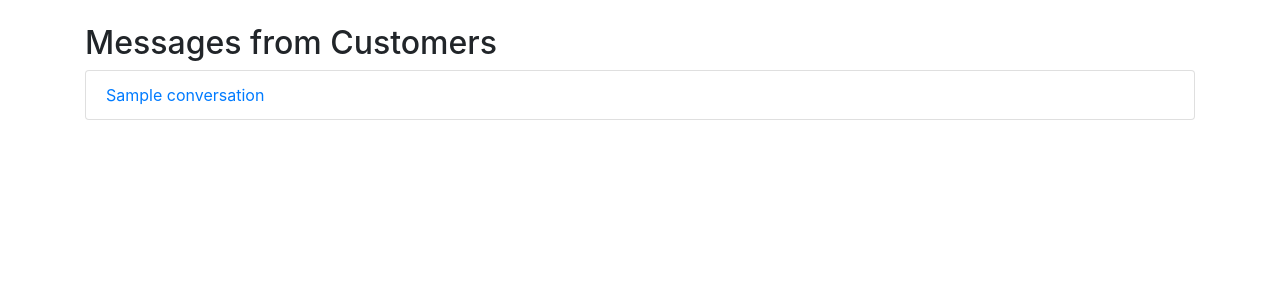
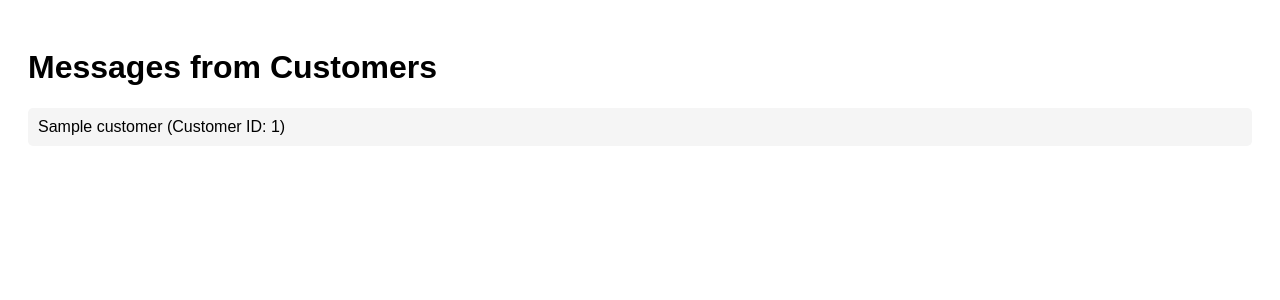
Before and after one commit to agnusjose/CraftConnect, a Flask app: template templates/view_messages.html in a window 1280 px wide. Shown: the top 300 px of the page. Run offline with Flask 3, Linux system fonts and the light colour scheme; the template is opened without the code that fills it: most values are stand-ins (such as "Sample title", 1, 10 or a date in 2020); some libraries are stand-ins or nearby versions.

Commit message:
Update view_messages.html

```diff
--- a/templates/view_messages.html
+++ b/templates/view_messages.html
@@ -1,24 +1,45 @@
-<!-- view_messages.html -->
 <!DOCTYPE html>
 <html lang="en">
 <head>
     <meta charset="UTF-8">
     <meta name="viewport" content="width=device-width, initial-scale=1.0">
-    <title>Customer Messages</title>
-    <link rel="stylesheet" href="https://stackpath.bootstrapcdn.com/bootstrap/4.3.1/css/bootstrap.min.css">
+    <title>Messages from Customers</title>
+    <style>
+        body {
+            font-family: Arial, sans-serif;
+            padding: 20px;
+        }
+        .customer-list {
+            list-style-type: none;
+            padding: 0;
+        }
+        .customer-list li {
+            padding: 10px;
+            background-color: #f5f5f5;
+            margin-bottom: 5px;
+            border-radius: 5px;
+            cursor: pointer;
+        }
+        .customer-list li:hover {
+            background-color: #ddd;
+        }
+    </style>
 </head>
 <body>
-    <div class="container mt-4">
-        <h2>Messages from Customers</h2>
-        <ul class="list-group">
-            {% for customer_id, customer_name in conversations %}
-            <li class="list-group-item">
-                <a href="{{ url_for('chat', manufacturer_id=manufacturer_id, customer_id=customer_id) }}">
-                    {{ customer_name }}
-                </a>
+    <h1>Messages from Customers</h1>
+    <ul class="customer-list">
+        {% for customer in customers %}
+            <li onclick="viewChat('{{ customer.id }}')">
+                {{ customer.name }} (Customer ID: {{ customer.id }})
             </li>
-            {% endfor %}
-        </ul>
-    </div>
+        {% endfor %}
+    </ul>
+
+    <script>
+        function viewChat(customer_id) {
+            // Redirect to the chat interface with the selected customer
+            window.location.href = `/view_customer_chat/{{ manufacturer_id }}/${customer_id}`;
+        }
+    </script>
 </body>
 </html>
```
